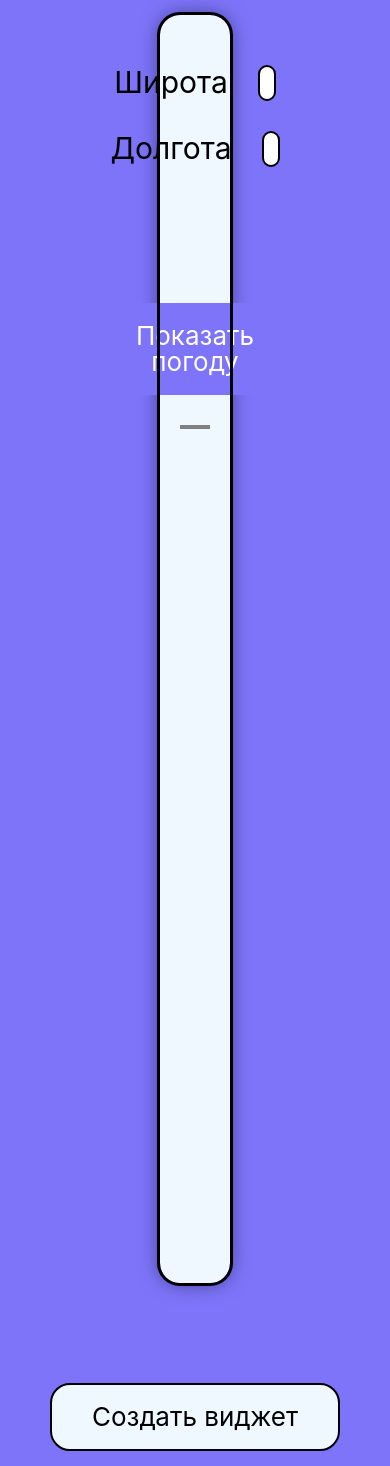
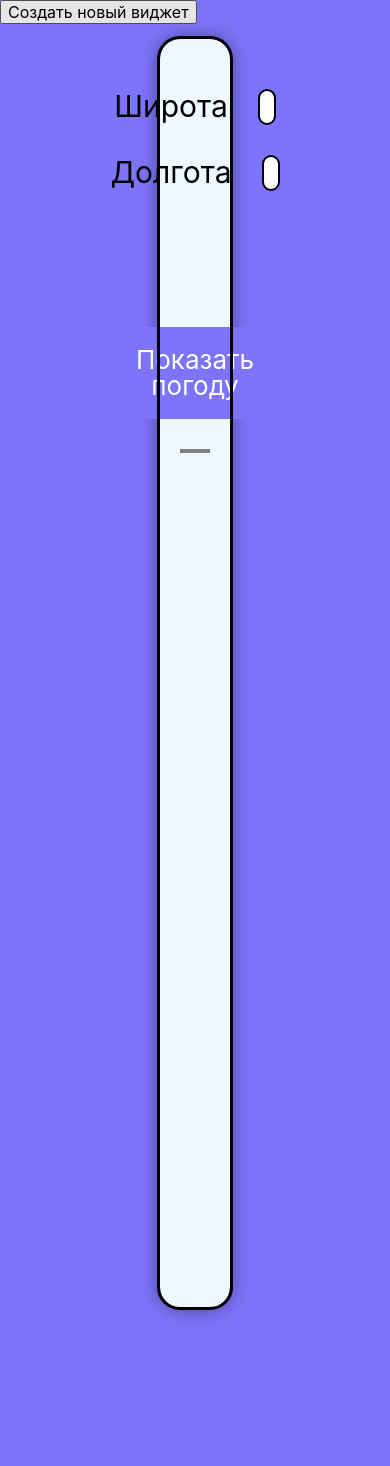
Before and after one commit to PsevdoKot/js-7-task-2, a website: page index.html in a window 390 px wide. After the commit the page ends 1407 px from the top, so only its background shows below. Drawn offline with Linux system fonts and the light colour scheme.

Commit message:
Add support for mobile

```diff
--- a/index.html
+++ b/index.html
@@ -11,6 +11,11 @@
   <link rel="stylesheet" href="css/main.css">
 </head>
 <body>
+  <header class="header">
+    <div class="header__container">
+      <button class="header__more-widget-btn">Создать новый виджет</button>
+    </div>
+  </header>
   <main>
     <ul class="weather container list-reset">
       <li class="widget" id="widget_0">
@@ -46,11 +51,6 @@
       </li>
     </ul>
   </main>
-  <footer class="footer">
-    <div class="footer__container">
-      <button class="footer__more-widget-btn">Создать виджет</button>
-    </div>
-  </footer>
   <script src="https://api-maps.yandex.ru/2.1/?apikey=92c4f61e-5e6f-4296-a485-98012bd22c3e&lang=ru_RU" type="text/javascript"></script>
   <script src="js/weather_app.js"></script>
   <script src="js/weather_widget.js"></script>
```
